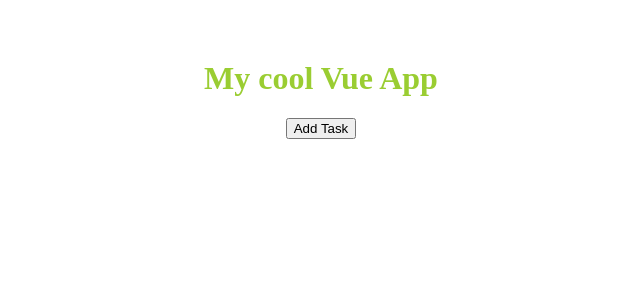
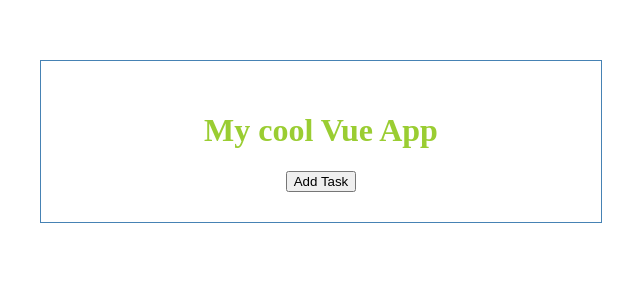
Before and after one commit to raviteja-kandagatla/VUEJS-TUTORIAL, a Vue app: page / in a window 1280 px wide. Shown: the top 300 px of the page, without its empty margins (319-959 px from the left). Built offline with nearby package versions, Linux system fonts and the light colour scheme.

Commit message:
added new changes to files

```diff
--- a/src/App.vue
+++ b/src/App.vue
@@ -1,5 +1,5 @@
 <template>
-  <div>
+  <div class="container">
     <h1>My cool Vue App</h1>
     <button>Add Task</button>
   </div>
@@ -17,4 +17,11 @@ export default {
   color: yellowgreen;
   margin-top: 60px;
 }
+
+.container {
+  border: 1px solid steelblue;
+  padding: 30px;
+  max-width: 500px;
+  margin: auto;
+}
 </style>
```
